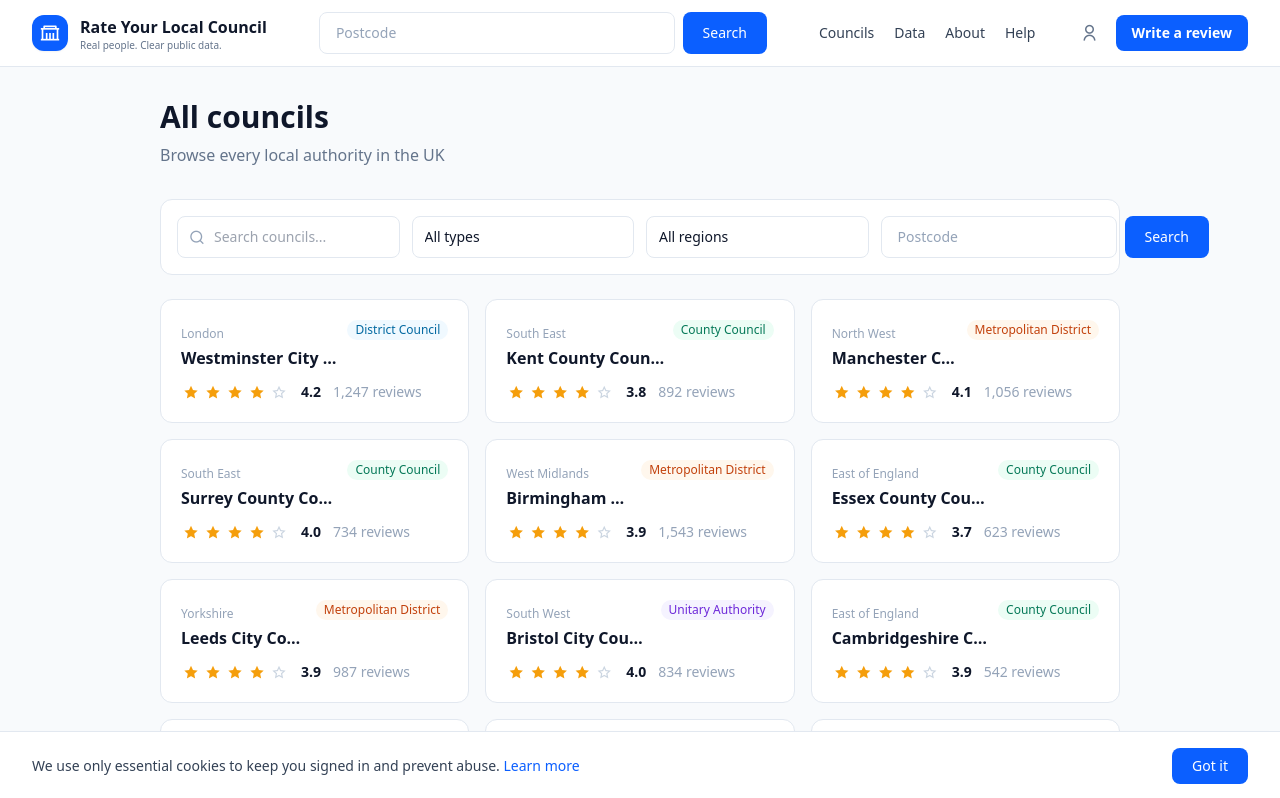
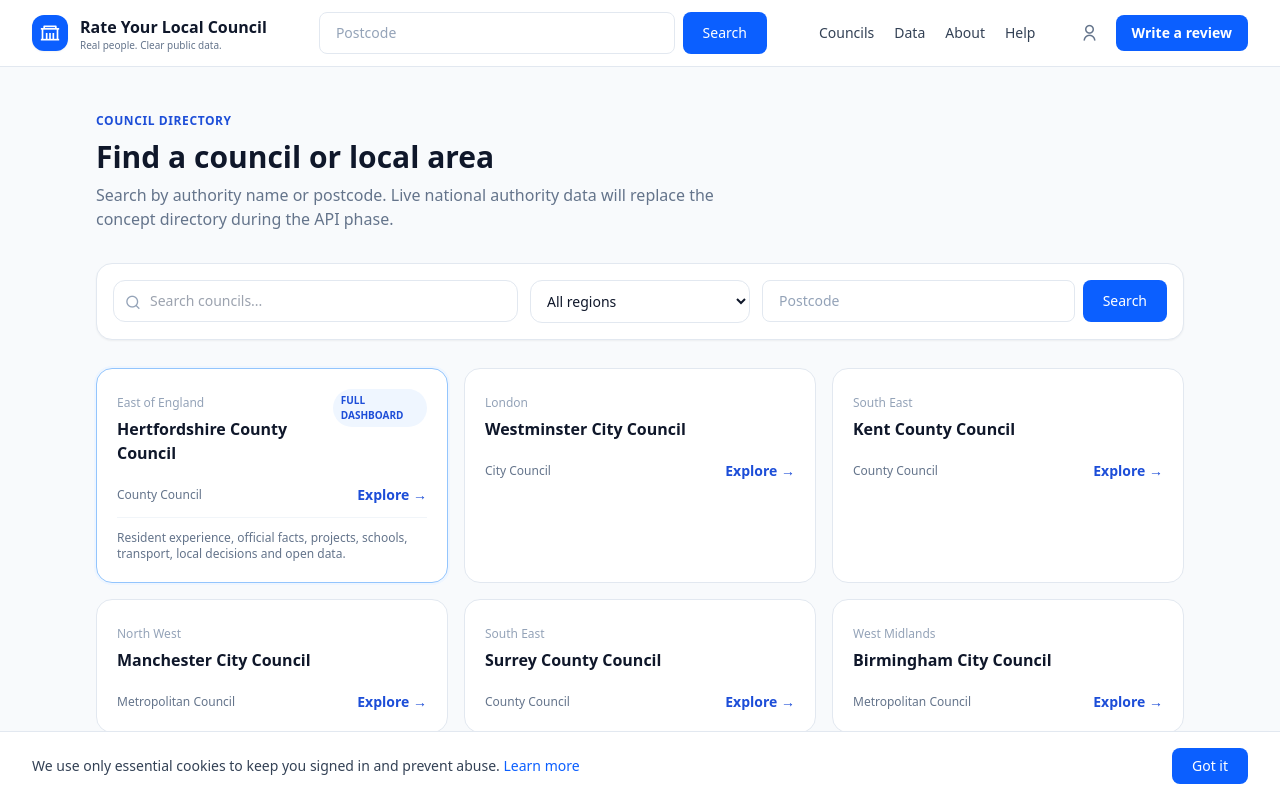
Before and after one commit to DFPAtlas/readdy-6d39c4, a Next.js app: page /councils in a window 1280 px wide. Shown: the top 798 px of the page. Built offline with nearby package versions, Linux system fonts and the light colour scheme.

Commit message:
feat: promote Hertfordshire dashboard in council directory

```diff
--- a/app/councils/page.tsx
+++ b/app/councils/page.tsx
@@ -1,146 +1,59 @@
 'use client';
 
 import Link from 'next/link';
-import { useState } from 'react';
+import { useMemo, useState } from 'react';
 import Header from '../../components/lv/Header';
 import Footer from '../../components/lv/Footer';
-import StarRating from '../../components/lv/StarRating';
 import PostcodeSearch from '../../components/lv/PostcodeSearch';
 
 const councils = [
-  { slug: 'westminster', name: 'Westminster City Council', type: 'district', region: 'London', rating: 4.2, reviews: 1247 },
-  { slug: 'kent', name: 'Kent County Council', type: 'county', region: 'South East', rating: 3.8, reviews: 892 },
-  { slug: 'manchester', name: 'Manchester City Council', type: 'metropolitan', region: 'North West', rating: 4.1, reviews: 1056 },
-  { slug: 'surrey', name: 'Surrey County Council', type: 'county', region: 'South East', rating: 4.0, reviews: 734 },
-  { slug: 'birmingham', name: 'Birmingham City Council', type: 'metropolitan', region: 'West Midlands', rating: 3.9, reviews: 1543 },
-  { slug: 'essex', name: 'Essex County Council', type: 'county', region: 'East of England', rating: 3.7, reviews: 623 },
-  { slug: 'leeds', name: 'Leeds City Council', type: 'metropolitan', region: 'Yorkshire', rating: 3.9, reviews: 987 },
-  { slug: 'bristol', name: 'Bristol City Council', type: 'unitary', region: 'South West', rating: 4.0, reviews: 834 },
-  { slug: 'cambridgeshire', name: 'Cambridgeshire County Council', type: 'county', region: 'East of England', rating: 3.9, reviews: 542 },
-  { slug: 'hampshire', name: 'Hampshire County Council', type: 'county', region: 'South East', rating: 4.0, reviews: 1234 },
-  { slug: 'camden', name: 'Camden Council', type: 'london_borough', region: 'London', rating: 3.8, reviews: 789 },
-  { slug: 'oxfordshire', name: 'Oxfordshire County Council', type: 'county', region: 'South East', rating: 4.0, reviews: 698 },
+  { slug: 'hertfordshire', name: 'Hertfordshire County Council', type: 'County Council', region: 'East of England', featured: true },
+  { slug: 'westminster', name: 'Westminster City Council', type: 'City Council', region: 'London' },
+  { slug: 'kent', name: 'Kent County Council', type: 'County Council', region: 'South East' },
+  { slug: 'manchester', name: 'Manchester City Council', type: 'Metropolitan Council', region: 'North West' },
+  { slug: 'surrey', name: 'Surrey County Council', type: 'County Council', region: 'South East' },
+  { slug: 'birmingham', name: 'Birmingham City Council', type: 'Metropolitan Council', region: 'West Midlands' },
+  { slug: 'essex', name: 'Essex County Council', type: 'County Council', region: 'East of England' },
+  { slug: 'cambridgeshire', name: 'Cambridgeshire County Council', type: 'County Council', region: 'East of England' },
+  { slug: 'hampshire', name: 'Hampshire County Council', type: 'County Council', region: 'South East' },
+  { slug: 'oxfordshire', name: 'Oxfordshire County Council', type: 'County Council', region: 'South East' },
 ];
 
-const formatType = (type: string) => {
-  switch (type) {
-    case 'county': return 'County Council';
-    case 'district': return 'District Council';
-    case 'unitary': return 'Unitary Authority';
-    case 'metropolitan': return 'Metropolitan District';
-    case 'london_borough': return 'London Borough';
-    default: return type;
-  }
-};
+export default function CouncilsPage() {
+  const [search, setSearch] = useState('');
+  const [region, setRegion] = useState('all');
 
-const typeColours: Record<string, string> = {
-  county: 'bg-emerald-50 text-emerald-700',
-  district: 'bg-sky-50 text-sky-700',
-  unitary: 'bg-violet-50 text-violet-700',
-  metropolitan: 'bg-orange-50 text-orange-700',
-  london_borough: 'bg-rose-50 text-rose-700',
-};
+  const regions = useMemo(() => Array.from(new Set(councils.map(c => c.region))).sort(), []);
+  const filtered = councils.filter(c => (region === 'all' || c.region === region) && c.name.toLowerCase().includes(search.toLowerCase()));
 
-export default function CouncilsPage() {
-  const [searchTerm, setSearchTerm] = useState('');
-  const [selectedType, setSelectedType] = useState('all');
-  const [selectedRegion, setSelectedRegion] = useState('all');
-
-  const regions = Array.from(new Set(councils.map((c) => c.region)));
-  const types = Array.from(new Set(councils.map((c) => c.type)));
-
-  const filtered = councils.filter((c) => {
-    const matchesSearch = c.name.toLowerCase().includes(searchTerm.toLowerCase());
-    const matchesType = selectedType === 'all' || c.type === selectedType;
-    const matchesRegion = selectedRegion === 'all' || c.region === selectedRegion;
-    return matchesSearch && matchesType && matchesRegion;
-  });
-
-  return (
-    <div className="min-h-screen bg-slate-50">
+  return <div className="min-h-screen bg-slate-50">
     <Header />
-
-      <main className="px-4 py-8 lg:px-8 max-w-5xl mx-auto">
-        <div className="mb-8">
-          <h1 className="text-2xl lg:text-3xl font-bold text-slate-900 mb-2">All councils</h1>
-          <p className="text-slate-500">Browse every local authority in the UK</p>
+    <main className="px-4 lg:px-8 py-10 max-w-6xl mx-auto">
+      <div className="max-w-2xl mb-8">
+        <span className="text-xs font-bold uppercase tracking-wider text-blue-700">Council directory</span>
+        <h1 className="text-3xl font-bold text-slate-900 mt-2">Find a council or local area</h1>
+        <p className="text-slate-500 mt-2">Search by authority name or postcode. Live national authority data will replace the concept directory during the API phase.</p>
       </div>
 
-        <div className="bg-white rounded-xl border border-slate-200 p-4 mb-6">
-          <div className="grid grid-cols-1 sm:grid-cols-2 lg:grid-cols-4 gap-3">
-            <div className="relative">
-              <i className="ri-search-line absolute left-3 top-1/2 -translate-y-1/2 text-slate-400" />
-              <input
-                type="text"
-                value={searchTerm}
-                onChange={(e) => setSearchTerm(e.target.value)}
-                placeholder="Search councils..."
-                className="w-full pl-9 pr-3 py-2.5 text-sm rounded-lg border border-slate-200 focus:outline-none focus:border-[#0B5FFF] transition-colors"
-              />
-            </div>
-            <select
-              value={selectedType}
-              onChange={(e) => setSelectedType(e.target.value)}
-              className="w-full px-3 py-2.5 text-sm rounded-lg border border-slate-200 focus:outline-none focus:border-[#0B5FFF] transition-colors pr-8 bg-white appearance-none cursor-pointer"
-            >
-              <option value="all">All types</option>
-              {types.map((t) => (
-                <option key={t} value={t}>{formatType(t)}</option>
-              ))}
-            </select>
-            <select
-              value={selectedRegion}
-              onChange={(e) => setSelectedRegion(e.target.value)}
-              className="w-full px-3 py-2.5 text-sm rounded-lg border border-slate-200 focus:outline-none focus:border-[#0B5FFF] transition-colors pr-8 bg-white appearance-none cursor-pointer"
-            >
-              <option value="all">All regions</option>
-              {regions.map((r) => (
-                <option key={r} value={r}>{r}</option>
-              ))}
-            </select>
-            <div className="flex items-center gap-2 text-sm text-slate-500">
+      <div className="grid grid-cols-1 lg:grid-cols-[1fr_220px_1fr] gap-3 bg-white border border-slate-200 rounded-2xl p-4 mb-7 shadow-sm">
+        <div className="relative"><i className="ri-search-line absolute left-3 top-1/2 -translate-y-1/2 text-slate-400"/><input value={search} onChange={e=>setSearch(e.target.value)} placeholder="Search councils..." className="w-full pl-9 pr-3 py-2.5 text-sm rounded-xl border border-slate-200 focus:outline-none focus:border-blue-500"/></div>
+        <select value={region} onChange={e=>setRegion(e.target.value)} className="w-full px-3 py-2.5 text-sm rounded-xl border border-slate-200 bg-white"><option value="all">All regions</option>{regions.map(r=><option key={r}>{r}</option>)}</select>
         <PostcodeSearch variant="compact" />
       </div>
+
+      <div className="grid grid-cols-1 md:grid-cols-2 lg:grid-cols-3 gap-4">
+        {filtered.map(c=><Link key={c.slug} href={`/council/${c.slug}`} className={`group bg-white border rounded-2xl p-5 transition-all hover:-translate-y-0.5 hover:shadow-lg ${c.featured?'border-blue-300 ring-2 ring-blue-50':'border-slate-200 hover:border-blue-200'}`}>
+          <div className="flex items-start justify-between gap-3">
+            <div><span className="text-xs text-slate-400">{c.region}</span><h2 className="font-bold text-slate-900 mt-1 group-hover:text-blue-700">{c.name}</h2></div>
+            {c.featured && <span className="text-[10px] font-bold rounded-full bg-blue-50 text-blue-700 px-2 py-1">FULL DASHBOARD</span>}
           </div>
+          <div className="mt-5 flex items-center justify-between"><span className="text-xs font-medium text-slate-500">{c.type}</span><span className="text-sm font-semibold text-blue-700">Explore →</span></div>
+          {c.featured && <p className="text-xs text-slate-500 mt-3 pt-3 border-t border-slate-100">Resident experience, official facts, projects, schools, transport, local decisions and open data.</p>}
+        </Link>)}
       </div>
 
-        <div className="grid grid-cols-1 sm:grid-cols-2 lg:grid-cols-3 gap-4">
-          {filtered.map((c) => (
-            <Link
-              key={c.slug}
-              href={`/council/${c.slug}`}
-              className="bg-white rounded-xl border border-slate-200 p-5 hover:shadow-md hover:border-slate-300 transition-all cursor-pointer"
-            >
-              <div className="flex items-start justify-between mb-3">
-                <div className="min-w-0">
-                  <span className="text-xs text-slate-400">{c.region}</span>
-                  <h3 className="text-base font-semibold text-slate-900 mt-0.5 truncate">{c.name}</h3>
-                </div>
-                <span className={`text-xs font-medium px-2 py-0.5 rounded-full shrink-0 ml-2 ${typeColours[c.type] || 'bg-slate-100 text-slate-600'}`}>
-                  {formatType(c.type)}
-                </span>
-              </div>
-              <div className="flex items-center gap-3">
-                <StarRating rating={Math.round(c.rating)} size="sm" />
-                <span className="text-sm font-semibold text-slate-900">{c.rating.toFixed(1)}</span>
-                <span className="text-sm text-slate-400">{c.reviews.toLocaleString()} reviews</span>
-              </div>
-            </Link>
-          ))}
-        </div>
-
-        {filtered.length === 0 && (
-          <div className="text-center py-16">
-            <div className="w-16 h-16 bg-slate-100 rounded-full flex items-center justify-center mx-auto mb-4">
-              <i className="ri-search-line text-slate-400 text-2xl" />
-            </div>
-            <h3 className="text-lg font-semibold text-slate-800 mb-2">No councils found</h3>
-            <p className="text-slate-500">Try adjusting your search or filters</p>
-          </div>
-        )}
+      {filtered.length===0 && <div className="text-center py-16 text-slate-500">No matching councils in the current concept directory.</div>}
     </main>
-
     <Footer />
-    </div>
-  );
+  </div>;
 }
```
Lines whose indentation alone changed are shown as unchanged.
